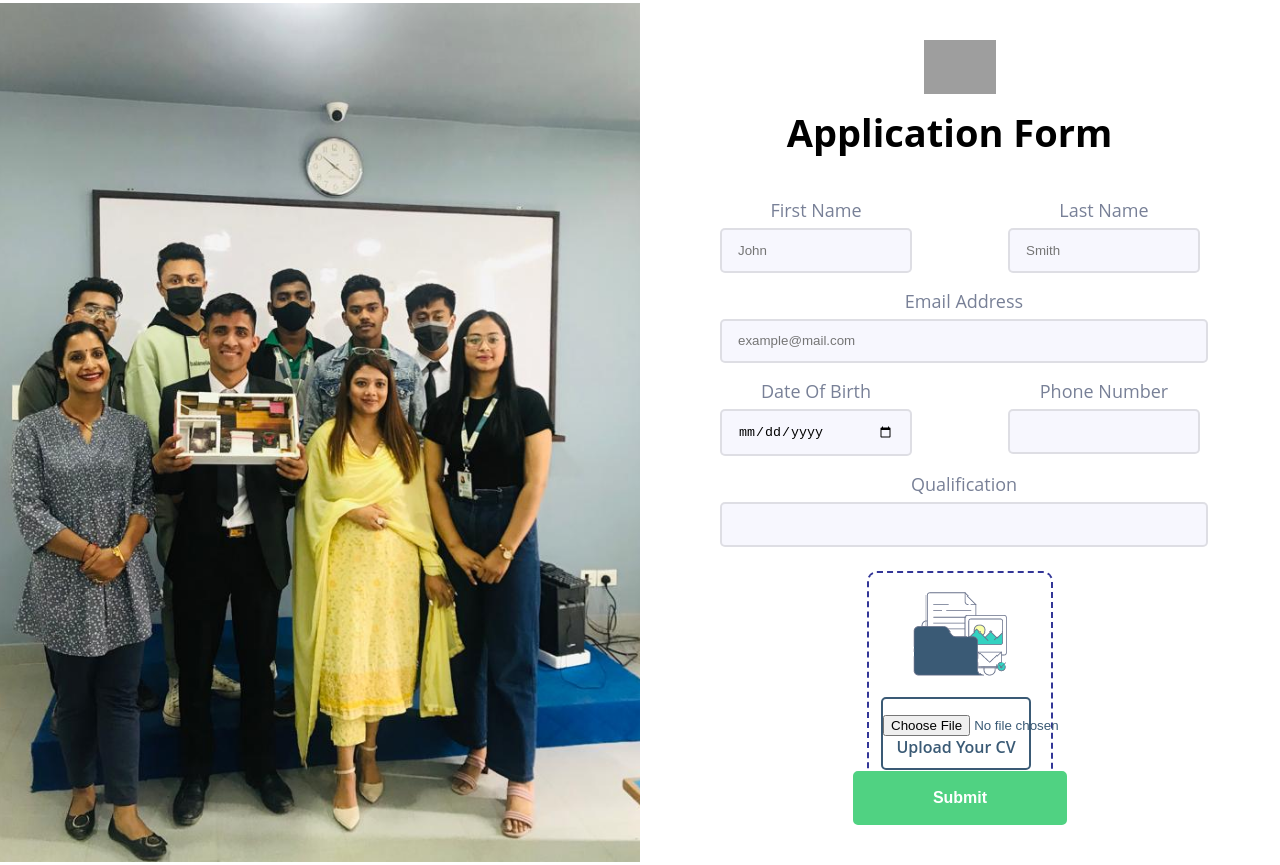
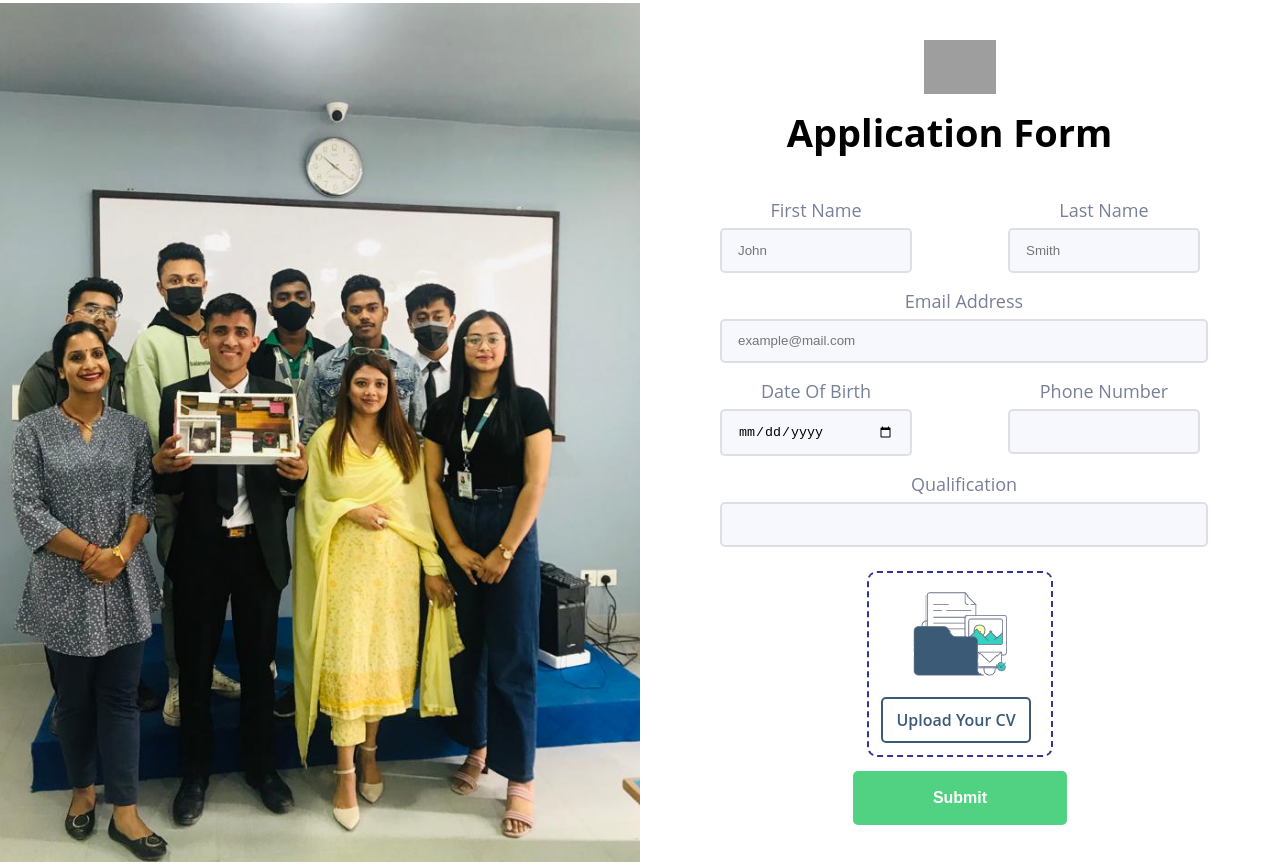
Before and after one commit to rlbk/omega, a React (Create React App) app: page /application in a window 1280 px wide. Built offline with nearby package versions, Linux system fonts and the light colour scheme; grey boxes are pictures that could not be loaded.

Commit message:
first commit

```diff
--- a/src/components/applicationForm/Application.js
+++ b/src/components/applicationForm/Application.js
@@ -179,7 +179,6 @@ const Application = () => {
                     <img src={CvUpload} alt="upload your cv" />
                   </div>
                   <div className="upload-txt">
-                    <input type="file" name="cv" onChange={inputHandler} />
                     <p>Upload Your CV</p>
                   </div>
                 </div>
```
